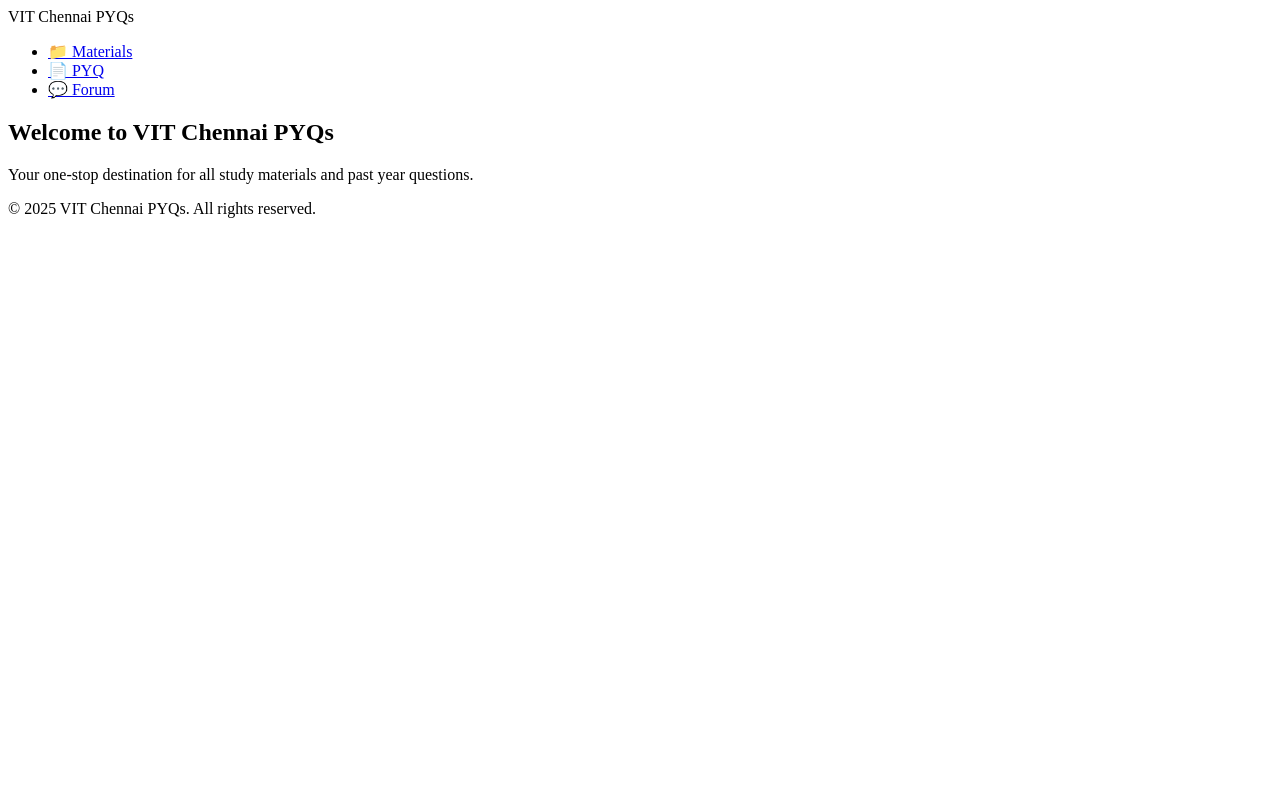
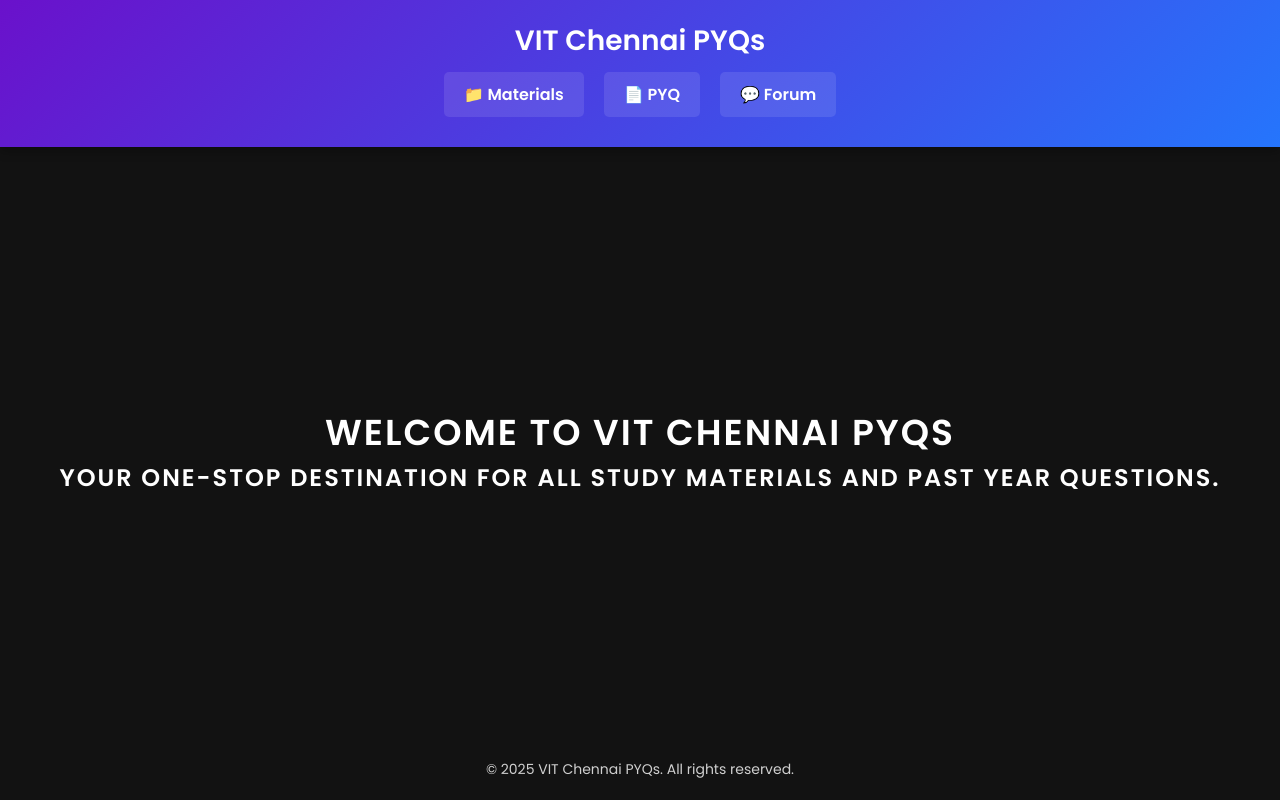
Before and after one commit to DeepakRagavendra06/VS_Front_page, a plain HTML site: page index.html in a window 1280 px wide. Drawn offline with Linux system fonts and the light colour scheme.

Commit message:
Update index.html

```diff
--- a/index.html
+++ b/index.html
@@ -2,7 +2,7 @@
 <html lang="en">
 <head>
     <title>VIT Chennai PYQs</title>
-    <link rel="stylesheet" href="style_2.css">
+    <link rel="stylesheet" href="style.css">
 </head>
 <body>
     <header>
```
